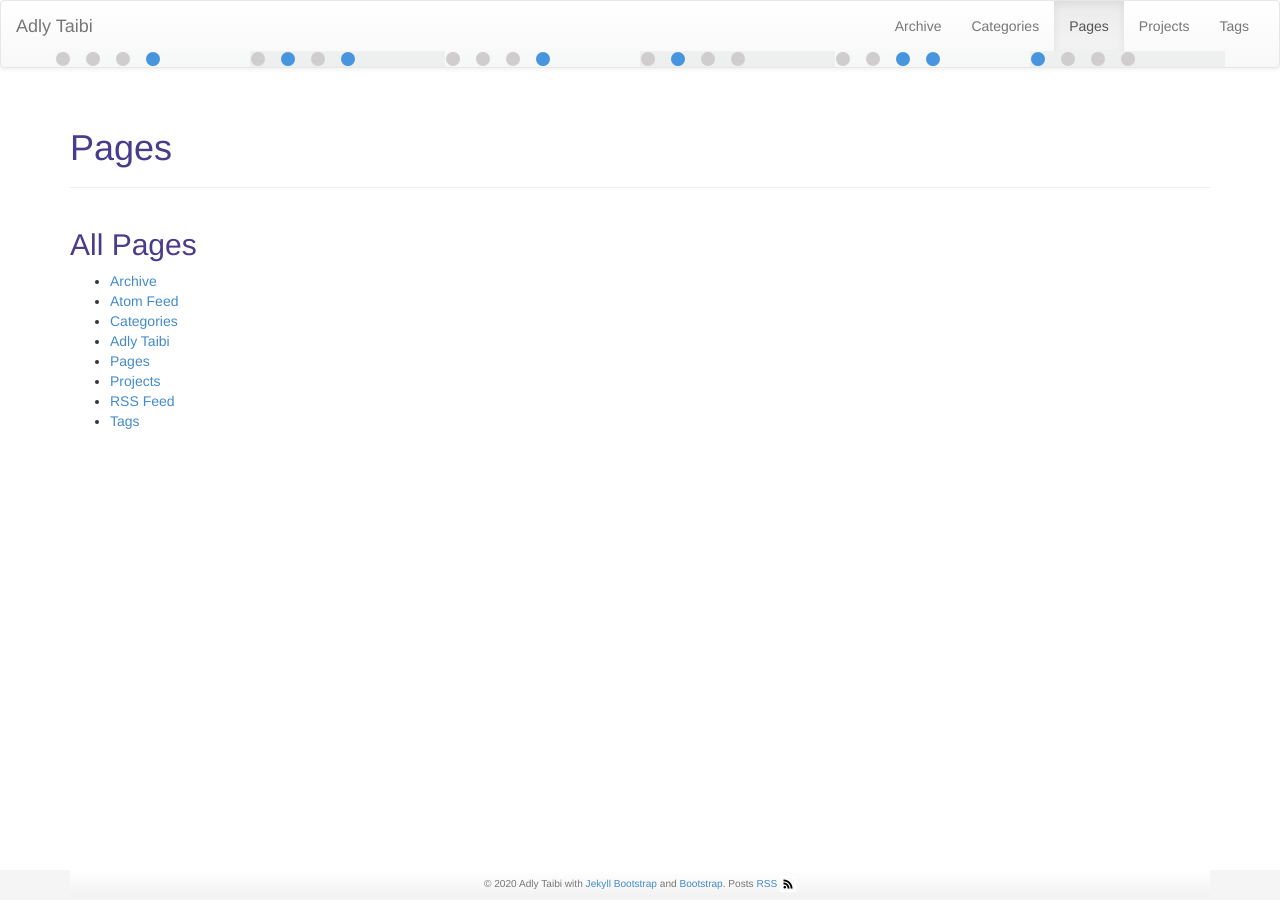
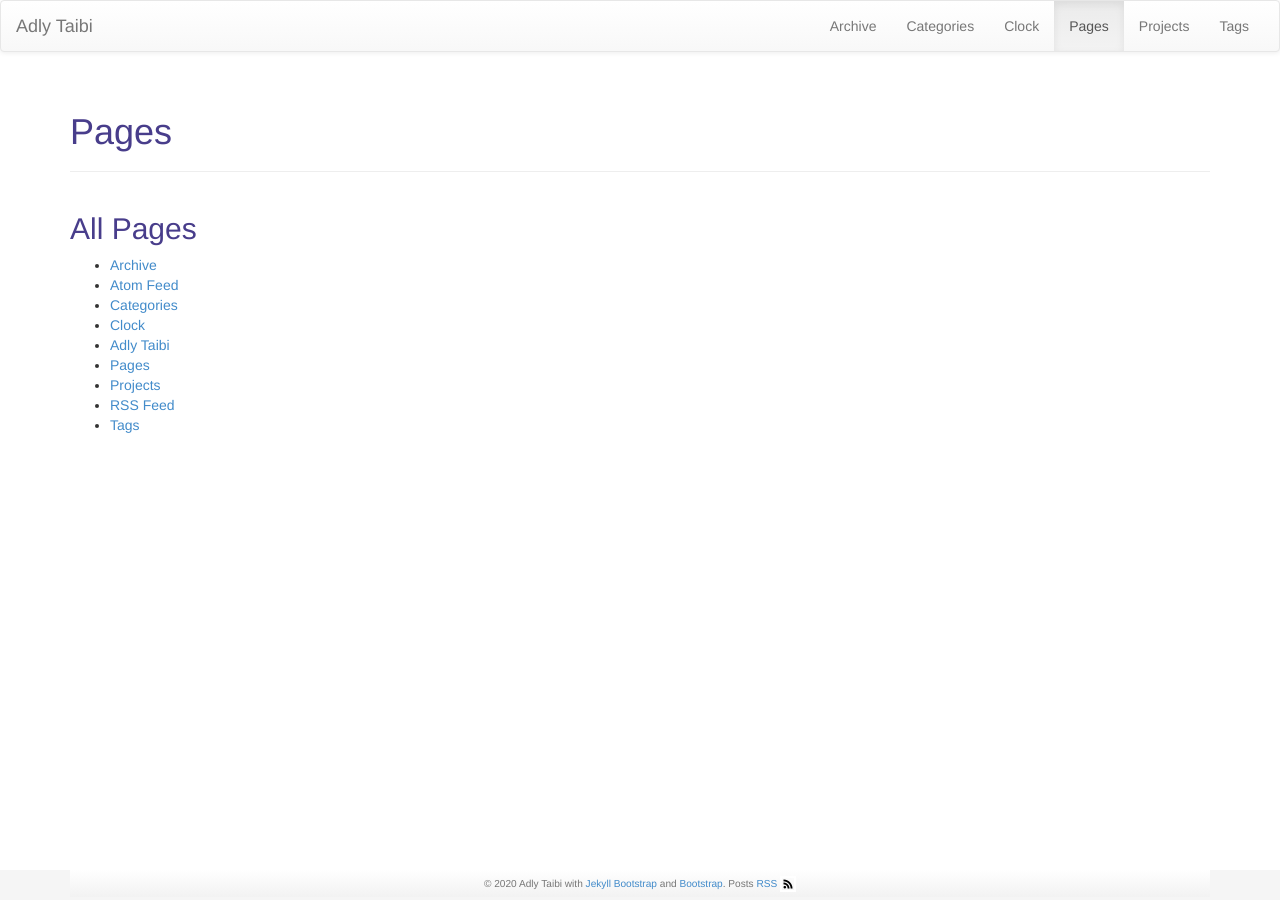
Before and after one commit to adlytaibi/adlytaibi.github.io, a Jekyll site: the page built from pages/pages.html, in a window 1280 px wide. Built offline with Jekyll 4.4.1, drawn with Linux system fonts in a browser that asks for light colours.

Commit message:
moved clock to its own page

```diff
--- a/_includes/themes/bootstrap/default.html
+++ b/_includes/themes/bootstrap/default.html
@@ -62,35 +62,12 @@
             {% include JB/pages_list %}
           </ul>
         </div><!-- /.navbar-collapse -->
-        <div class="container">
-          <div id="binary" class="row">
-            <div class="col-lg-2 col-md-2 col-sm-2 col-xs-2 m ml">
-              <div id="m1l3" class="col-lg-3 col-md-3 col-sm-3 col-xs-3 onoff"></div> <div id="m1l2" class="col-lg-3 col-md-3 col-sm-3 col-xs-3 onoff"></div> <div id="m1l1" class="col-lg-3 col-md-3 col-sm-3 col-xs-3 onoff"></div> <div id="m1l0" class="col-lg-3 col-md-3 col-sm-3 col-xs-3 onoff"></div>
-            </div>
-            <div class="col-lg-2 col-md-2 col-sm-2 col-xs-2 m mr">
-              <div id="m1r3" class="col-lg-3 col-md-3 col-sm-3 col-xs-3 onoff"></div> <div id="m1r2" class="col-lg-3 col-md-3 col-sm-3 col-xs-3 onoff"></div> <div id="m1r1" class="col-lg-3 col-md-3 col-sm-3 col-xs-3 onoff"></div> <div id="m1r0" class="col-lg-3 col-md-3 col-sm-3 col-xs-3 onoff"></div>
-            </div>
-            <div class="col-lg-2 col-md-2 col-sm-2 col-xs-2 m ml">
-              <div id="m2l3" class="col-lg-3 col-md-3 col-sm-3 col-xs-3 onoff"></div> <div id="m2l2" class="col-lg-3 col-md-3 col-sm-3 col-xs-3 onoff"></div> <div id="m2l1" class="col-lg-3 col-md-3 col-sm-3 col-xs-3 onoff"></div> <div id="m2l0" class="col-lg-3 col-md-3 col-sm-3 col-xs-3 onoff"></div>
-            </div>
-            <div class="col-lg-2 col-md-2 col-sm-2 col-xs-2 m mr">
-              <div id="m2r3" class="col-lg-3 col-md-3 col-sm-3 col-xs-3 onoff"></div> <div id="m2r2" class="col-lg-3 col-md-3 col-sm-3 col-xs-3 onoff"></div> <div id="m2r1" class="col-lg-3 col-md-3 col-sm-3 col-xs-3 onoff"></div> <div id="m2r0" class="col-lg-3 col-md-3 col-sm-3 col-xs-3 onoff"></div>
-            </div>
-            <div class="col-lg-2 col-md-2 col-sm-2 col-xs-2 m ml">
-              <div id="m3l3" class="col-lg-3 col-md-3 col-sm-3 col-xs-3 onoff"></div> <div id="m3l2" class="col-lg-3 col-md-3 col-sm-3 col-xs-3 onoff"></div> <div id="m3l1" class="col-lg-3 col-md-3 col-sm-3 col-xs-3 onoff"></div> <div id="m3l0" class="col-lg-3 col-md-3 col-sm-3 col-xs-3 onoff"></div>
-            </div>
-            <div class="col-lg-2 col-md-2 col-sm-2 col-xs-2 m mr">
-              <div id="m3r3" class="col-lg-3 col-md-3 col-sm-3 col-xs-3 onoff"></div> <div id="m3r2" class="col-lg-3 col-md-3 col-sm-3 col-xs-3 onoff"></div> <div id="m3r1" class="col-lg-3 col-md-3 col-sm-3 col-xs-3 onoff"></div> <div id="m3r0" class="col-lg-3 col-md-3 col-sm-3 col-xs-3 onoff"></div>
-            </div>
-          </div>
-        </div>
-        <script src="{{site.JB.BASE_PATH}}{{ ASSET_PATH }}/bootstrap/js/binary.js" type="text/javascript"></script>
       </nav>
 
       <div class="container">
         {{ content }}
       </div>
-    </div>
+    </div> <!-- wrap -->
 
     <div id="footer">
       <div class="container">
--- a/assets/themes/bootstrap/bootstrap/js/binary.js
+++ b/assets/themes/bootstrap/bootstrap/js/binary.js
@@ -27,4 +27,17 @@ $('document').ready(function() {
     setTimeout(function() { showTime() }, 1000);
   }
   showTime();
+  function setBG(t) {
+    if (t>7 && t<19) {
+      $('#clock').removeClass('night').addClass('day');
+    } else {
+      $('#clock').removeClass('day').addClass('night');
+    }
+  }
+  function backGround() {
+    var date = new Date();
+    setBG(date.getHours());
+    setTimeout(function() { setBG() }, 300000);
+  }
+  backGround();
 });
--- a/assets/themes/bootstrap/css/me.css
+++ b/assets/themes/bootstrap/css/me.css
@@ -87,31 +87,37 @@ h1, h2, h3, h4 {
   margin: 0 auto;
 }
 
+.leds {
+  background-image: linear-gradient(#948e99, #2e1437);
+  position: absolute;
+  height: 100%;
+  width: 100%;
+  left: 0;
+  top: 0;
+}
+.day {
+  background-image: linear-gradient(#d7d2cc, #304352);
+}
+.night {
+  background-image: linear-gradient(#ba8b02, #181818);
+}
 .onoff {
-  background-image:url(../../images/on_off.png);
-  background-repeat:no-repeat;
-  background-size:16px;
-  width: 16px;
-  height: 16px;
+  stroke: #02342f;
+  stroke-width: 0.2;
 }
-
+.off {
+  fill: url(#gradoff);
+}
+#gradoff {
+  --color-stop1: #071c8c;
+  --color-stop2: #06185c;
+  --color-stop3: #000932;
+}
 .on {
-  background-position: 0 -16px;
+  fill: url(#gradon);
 }
-
-.off {
-  background-position: 0 0;
+#gradon {
+  --color-stop1: #00ffcc;
+  --color-stop2: #0c9026;
+  --color-stop3: #000932;
 }
-
-.m {
-  padding-left: 0;
-  padding-right: 0;
-}
-
-.ml {
-  background: rgba(242, 243, 244, 0.3);
-}
-
-.mr {
-  background: rgba(213, 219, 219, 0.3);
-}
--- /dev/null
+++ b/pages/clock.html
@@ -0,0 +1,6 @@
+---
+layout: clock
+title: Clock
+description: Binary clock
+group: navigation
+---
```
Also changed, not shown: _includes/themes/bootstrap/clock.html (added, +48 -0 lines), _layouts/clock.html (added, +7 -0 lines), assets/themes/bootstrap/bootstrap/js/jquery.min.js, 1 other file.
